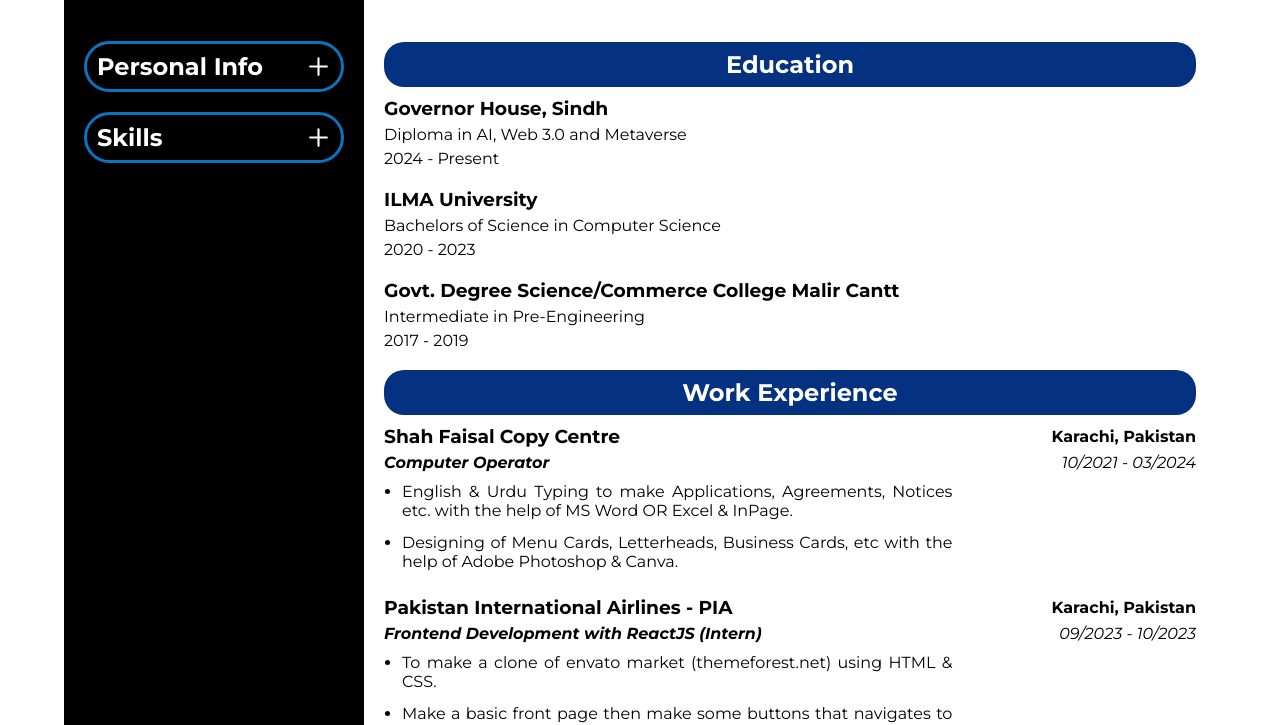
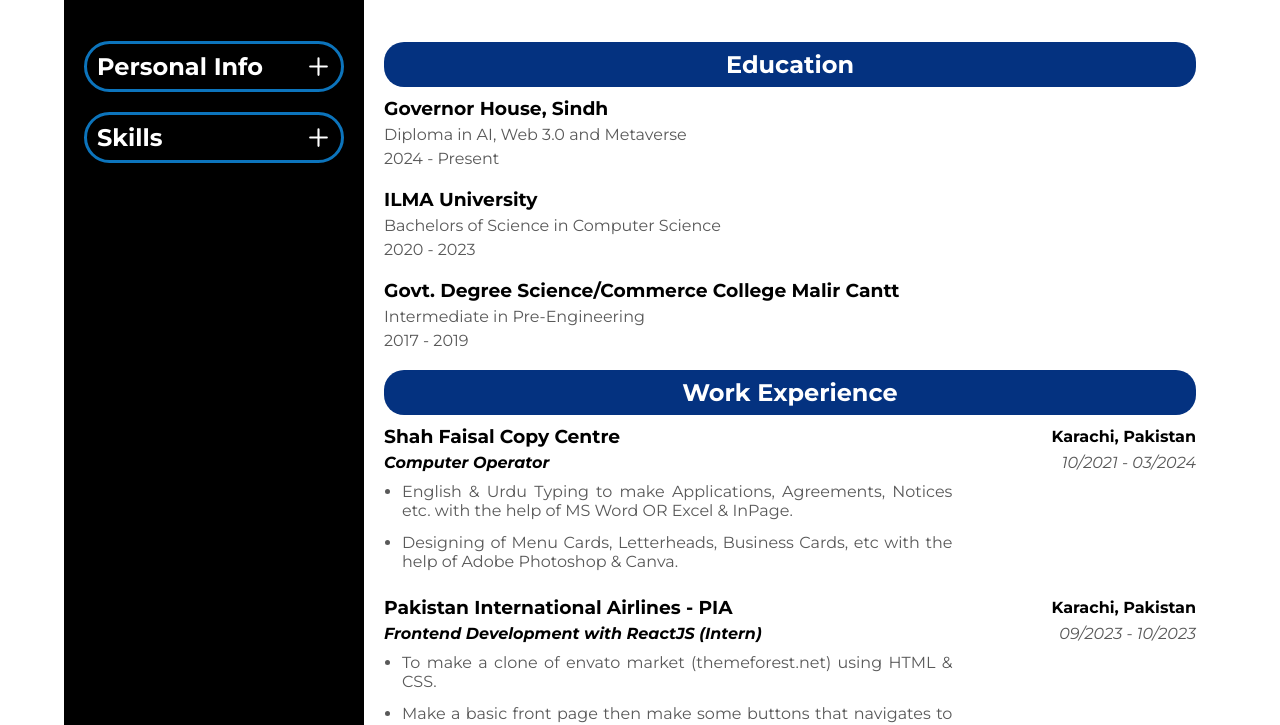
Before and after one commit to roshaanrashidkhan/static-interactive-resume-page, a website: page index.html in a window 1280 px wide. Shown: the part 281-1006 px from the top of the page. Drawn offline with Linux system fonts and the light colour scheme; a web font is replaced by a local one.

Commit message:
color correction

```diff
--- a/style.css
+++ b/style.css
@@ -67,6 +67,7 @@
 
 .careerName {
     padding-left: 50px;
+    color: #e7e7e7;
 }
 
 .mainContent {
@@ -235,8 +236,9 @@
 }
 
 .degreeName,
-.yearCompleted {
+.yearCompleted, .jobPosition > p, .responsibilities > li{
     font-weight: normal;
+    color: rgb(89, 89, 89);
 }
 
 #workExperience {
```
